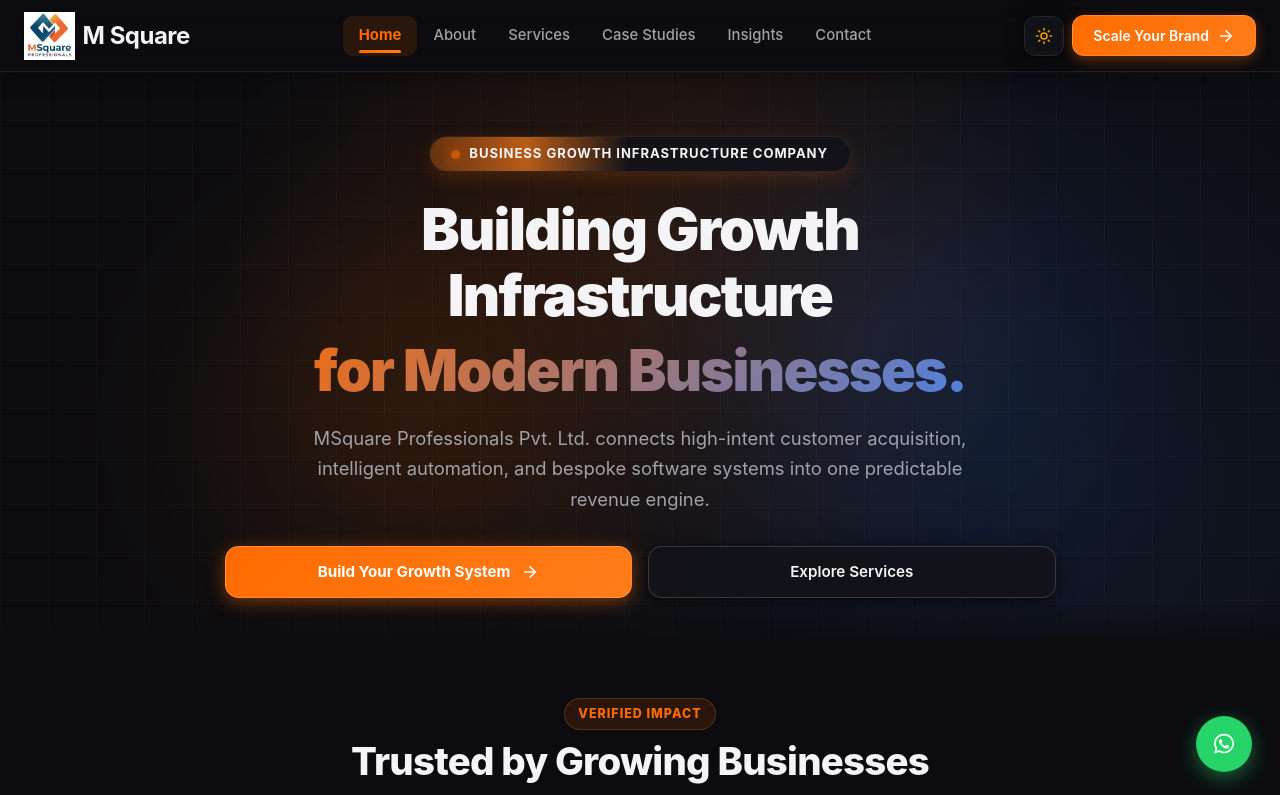
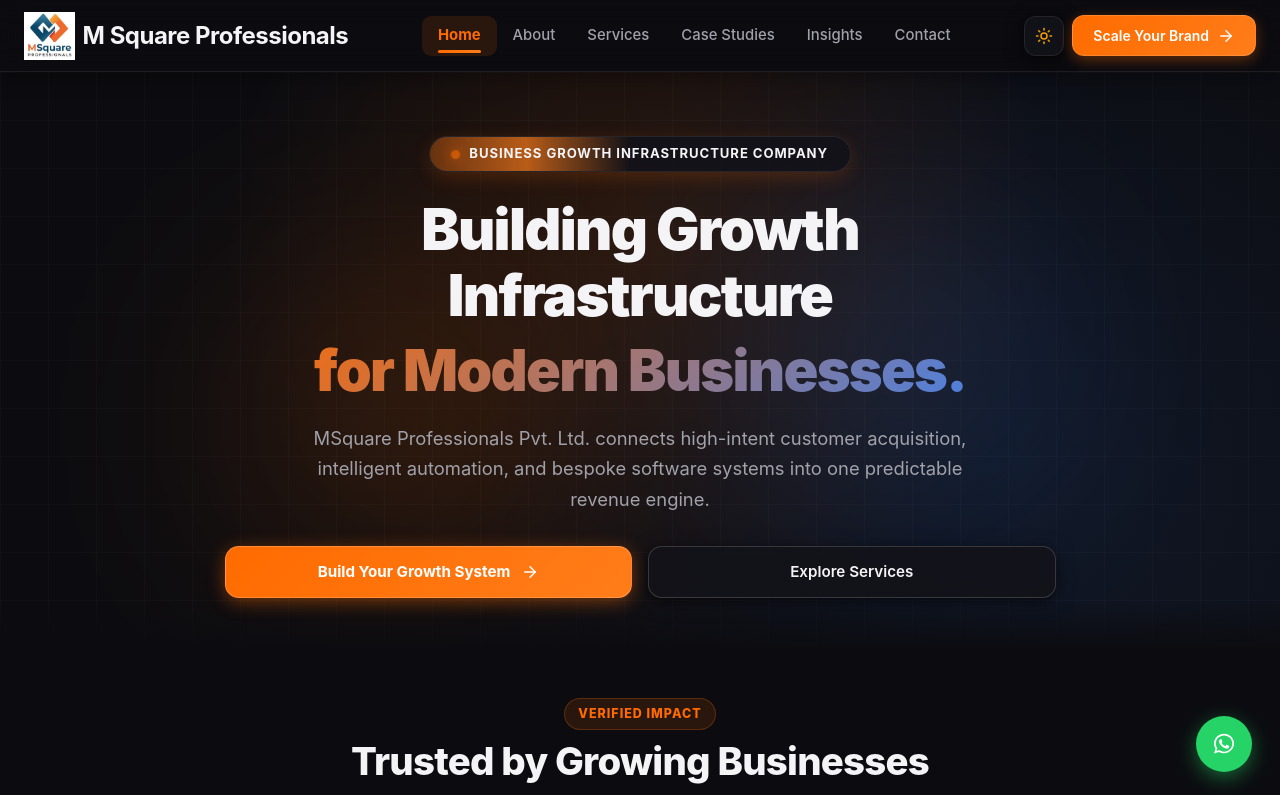
Before and after one commit to Nitin-Jangra/msquare, a React (Create React App) app: page / in a window 1280 px wide. Shown: the top 795 px of the page. Built offline with nearby package versions, Linux system fonts and the light colour scheme.

Commit message:
update brand text to M Square Professionals

```diff
--- a/src/myComps/Footer.js
+++ b/src/myComps/Footer.js
@@ -40,7 +40,7 @@
                   }}
                 />
                 <span className="fw-bold fs-4 footer-brand-text">
-                  M Square
+                  M Square Professionals
                 </span>
               </div>
             </a>
--- a/src/myComps/header.js
+++ b/src/myComps/header.js
@@ -70,7 +70,7 @@
               className="fw-bold fs-4 msquare-brand-text ms-2"
               style={{ letterSpacing: '-0.5px' }}
             >
-              M Square
+              M Square Professionals
             </span>
           </div>
         </Navbar.Brand>
```
